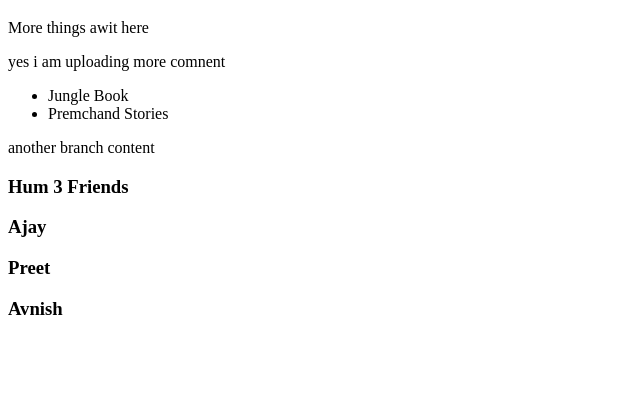
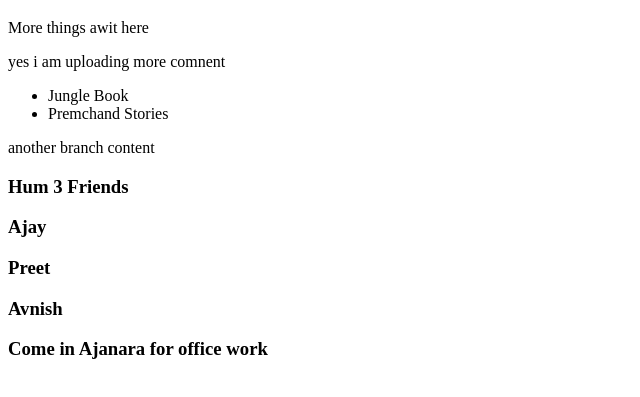
Before and after one commit to Bhim777/portfoliobhim, a plain HTML site: page index.html in a window 1280 px wide. Shown: the part 61-458 px from the top of the page, without its empty margins (0-640 px from the left). Drawn offline with Linux system fonts and the light colour scheme.

Commit message:
code: details

```diff
--- a/index.html
+++ b/index.html
@@ -21,6 +21,7 @@
     <h3>Ajay</h3>
     <h3>Preet</h3>
     <h3>Avnish</h3>
+    <h3>Come in Ajanara for office work</h3>
 
   </body>
 </html>
```
